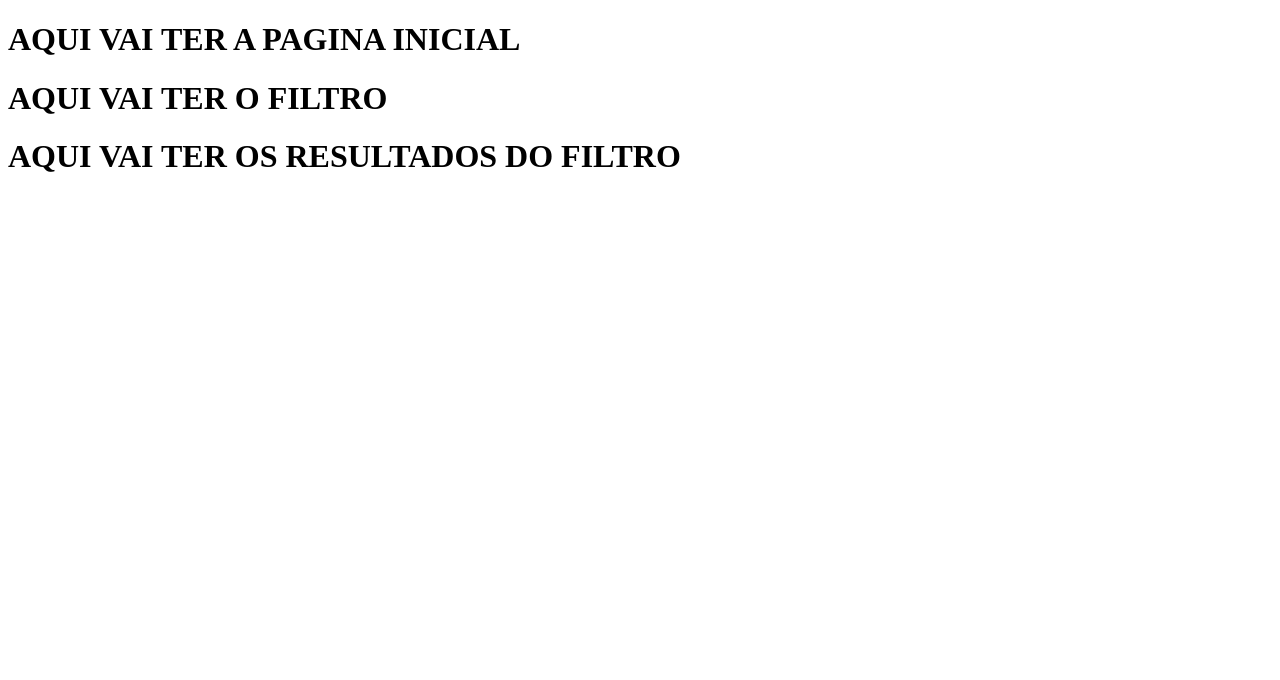
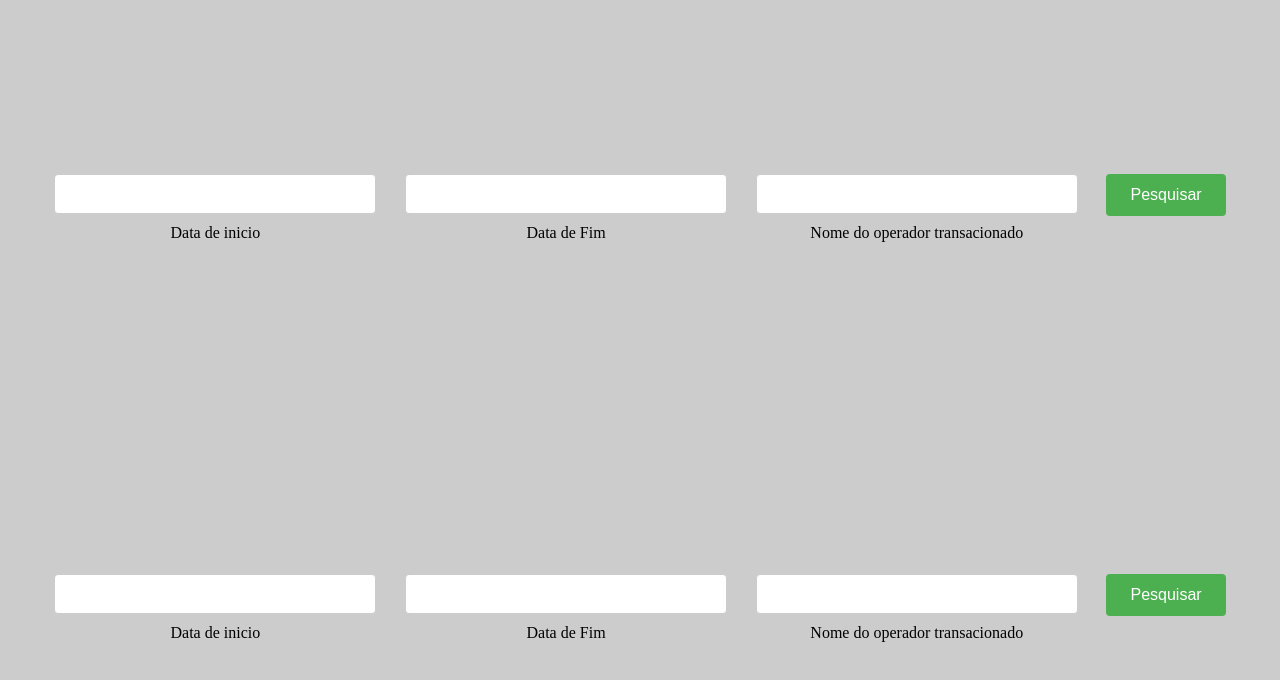
Before and after one commit to DgSantos017/PS-Java-React-front, a React (Vite) app: page / in a window 1280 px wide. Shown: the top 680 px of the page. Built offline with nearby package versions, Linux system fonts and the light colour scheme.

Commit message:
feat: iniciando a estilizacao

```diff
--- a/index.html
+++ b/index.html
@@ -6,8 +6,7 @@
     <meta name="viewport" content="width=device-width, initial-scale=1.0" />
     <title>Vite + React + TS</title>
   </head>
-  <body>
-    <div id="root"></div>
+  <body style="background-color: #ccc" id="root">
     <script type="module" src="/src/main.tsx"></script>
   </body>
 </html>
--- a/package.json
+++ b/package.json
@@ -10,12 +10,12 @@
     "preview": "vite preview"
   },
   "dependencies": {
-    "@types/styled-components": "^5.1.26",
     "react": "^18.2.0",
     "react-dom": "^18.2.0",
     "styled-components": "^6.0.4"
   },
   "devDependencies": {
+    "@types/styled-components": "^5.1.26",
     "@types/react": "^18.2.14",
     "@types/react-dom": "^18.2.6",
     "@typescript-eslint/eslint-plugin": "^5.61.0",
--- a/src/components/FilterTransfer.tsx
+++ b/src/components/FilterTransfer.tsx
@@ -1 +1,23 @@
-export const FilterTransfer = () => <h1> AQUI VAI TER O FILTRO </h1>
+import {Form, BoxField, InputField, Span, ButtonSearch } from '../style/FilterTransferStyle'
+
+export const FilterTransfer = () => {
+    return <Form>
+        <BoxField>
+            <InputField />
+            <Span> Data de inicio </Span>
+        </BoxField>
+        <BoxField>
+            <InputField />
+            <Span> Data de Fim </Span>
+        </BoxField>
+        <BoxField>
+            <InputField />
+            <Span> Nome do operador transacionado </Span>
+        </BoxField>
+        <BoxField>
+            <ButtonSearch>
+                Pesquisar
+            </ButtonSearch>
+        </BoxField>
+    </Form>
+}
--- a/src/components/ReportTransfer.tsx
+++ b/src/components/ReportTransfer.tsx
@@ -1 +1,16 @@
-export const ReportTransfer = () => <h1> AQUI VAI TER OS RESULTADOS DO FILTRO </h1>
+import { ContainerReport, BoxDados, BoxPaginacao, BoxSaldo } from '../style/FilterReportStyle'
+
+export const ReportTransfer = () => {
+    return <ContainerReport>
+        <BoxSaldo>
+
+        </BoxSaldo>
+        <BoxDados>
+
+        </BoxDados>
+
+        <BoxPaginacao>
+
+        </BoxPaginacao>
+    </ContainerReport>
+}
--- a/src/pages/Home.tsx
+++ b/src/pages/Home.tsx
@@ -1,11 +1,10 @@
 import { FilterTransfer } from '../components/FilterTransfer'
-import { ReportTransfer } from '../components/ReportTransfer'
+import { SectionBody } from '../style/HomeStyle'
 
 export const Home = () => {
-    return <>
-        <h1> AQUI VAI TER A PAGINA INICIAL </h1>
+    return <SectionBody>
         <FilterTransfer />
-        <ReportTransfer />
-    </>
+        <FilterTransfer />
+    </SectionBody>
 
 }
--- /dev/null
+++ b/src/style/FilterReportStyle.ts
@@ -0,0 +1,18 @@
+import styled from 'styled-components'
+
+export const ContainerReport = styled.section`
+
+`;
+
+
+export const BoxSaldo = styled.section`
+
+`;
+
+export const BoxDados = styled.section`
+
+`;
+
+export const BoxPaginacao = styled.section`
+
+`;
--- /dev/null
+++ b/src/style/FilterTransferStyle.ts
@@ -0,0 +1,45 @@
+import styled from 'styled-components'
+
+export const Form = styled.form`
+  display: flex;
+  justify-content: space-around;
+  width: 100%;
+
+`;
+
+export const BoxField = styled.section`
+display: flex;
+flex-direction: column;
+align-items: center;
+
+`;
+
+export const Span = styled.label`
+
+margin-top: 10px;
+`;
+
+export const InputField = styled.input`
+padding: 10px;
+  border: 1px solid #ccc;
+  border-radius: 4px;
+  font-size: 16px;
+  width: 300px;
+  outline: none;
+
+
+
+`;
+export const ButtonSearch = styled.button`
+display: inline-block;
+padding: 12px 24px;
+background-color: #4CAF50;
+color: white;
+border: none;
+border-radius: 4px;
+font-size: 16px;
+cursor: pointer;
+transition: background-color 0.3s ease;
+
+
+`;
--- /dev/null
+++ b/src/style/HomeStyle.ts
@@ -0,0 +1,12 @@
+import styled from 'styled-components'
+
+export const SectionBody = styled.form`
+  display: flex;
+  justify-content: space-around;
+  margin: 0 auto;
+  height: 100vh;
+  flex-direction: column;
+  max-width: 1200px;
+  background: #CCC;
+
+`;
```
Also changed, not shown: src/style/FilterReportStyle.js (deleted), src/style/FilterTransferStyle.js (deleted), src/style/HomeStyle.js (deleted).
